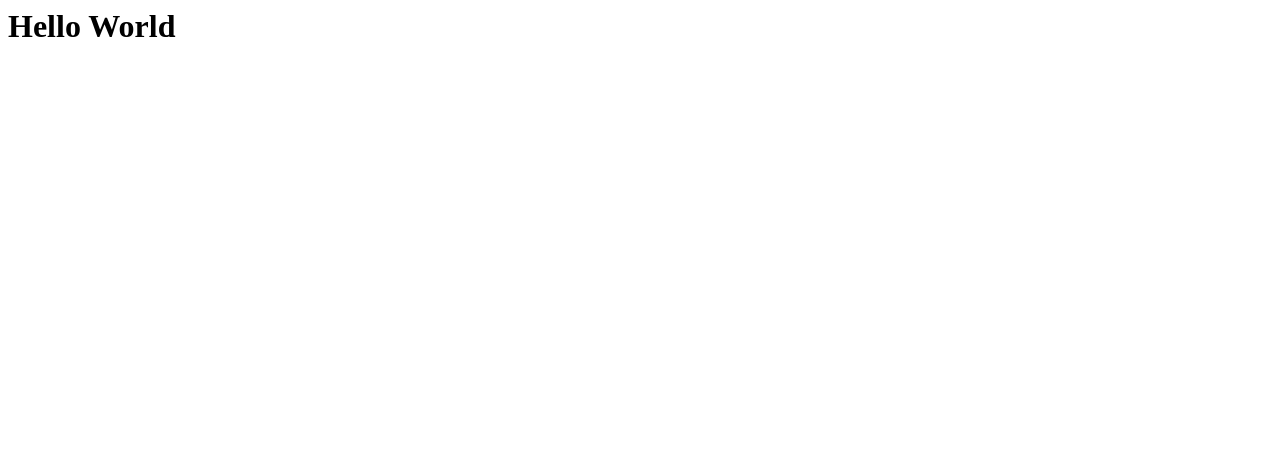
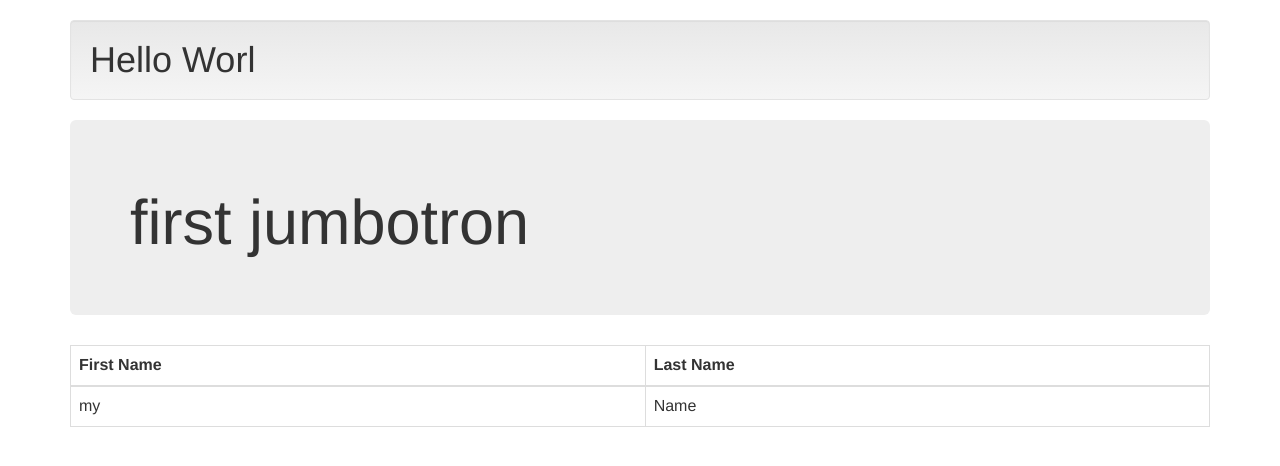
Before and after one commit to adrianplusplus/playground, a website: page index.html in a window 1280 px wide. Drawn offline with nearby package versions, Linux system fonts and the light colour scheme; some packages are replaced by stand-ins of ours; a script that the page names is missing.

Commit message:
bootstraps angularjs and bootstrap  into index.html
 -add app.js file to contain the main angularjs code (modules,
 controllers..)
 -add favicon icon
 -include bootstrap css files and angular files into index.html
 -added basic content into index.html

```diff
--- /dev/null
+++ b/app.js
@@ -0,0 +1,14 @@
+/*global angular*/
+
+(function () {
+    'use strict';
+
+    var app = angular.module('practiceApp', ['ui.bootstrap']);
+
+    app.controller('HomeCtrl', ['$scope', function ($scope) {
+        console.log('loaded Ctrl');
+        $scope.greet = "Hello World";
+        $scope.students  = [{fn:'adrian', ln:'galicia'}, {fn:'rosario',ln:'marcial'}, {fn:'jim', ln:'carrey'}]
+    }]);
+
+}());
--- a/bower.json
+++ b/bower.json
@@ -15,9 +15,10 @@
         "tests"
     ],
     "dependencies": {
-    "angular": "angularjs#~1.5.5",
+        "angular": "~1.5.6-build.4819+sha.4ae4cc9",
         "angular-ui-router": "^0.3.0",
         "satellizer": "^0.14.0",
-    "angular-bootstrap": "^1.3.3"
+        "angular-bootstrap": "^1.3.3",
+        "bootstrap": "~3.3.6"
     }
 }
--- a/index.html
+++ b/index.html
@@ -1,9 +1,42 @@
 <html>
 
 <head>
+    <meta charset="utf-8">
+    <meta name="viewport" content="width=device-width, initial-scale=1">
+    <link rel="stylesheet" href="bower_components/bootstrap/dist/css/bootstrap-theme.min.css">
+    <link rel="stylesheet" href="bower_components/bootstrap/dist/css/bootstrap.min.css">
+    <link rel="stylesheet" href="bower_components/bootstrap/dist/fonts/glyphicons-halflings-regular.woff">
+    <link rel="stylesheet" href="bower_components/bootstrap/dist/js/bootstrap.min.js">
 </head>
+
 <body>
-<h1> Hello World </h1>
+    <div class="container">
+        <h1 class="well"> Hello Worl  </h1>
+        <div class="jumbotron">
+            <h1> first jumbotron </h1>
+        </div>
+        <table class="table table-bordered">
+            <thead>
+                <tr>
+                    <th>First Name</th>
+                    <th>Last Name</th>
+                </tr>
+            </thead>
+            <tbody>
+                <tr>
+                    <td>my</td>
+                    <td>Name</td>
+                </tr>
+            </tbody>
+        </table>
+
+    </div>
+
+
+    <script type="text/javascript" src="bower_components/jquery/dist/jquery.min.js"></script>
+    <script type="text/javascript" src="bower_components/angular/angular.min.js"></script>
+    <script type="text/javascript" src="bower_components/angular-bootstrap/ui-bootstrap.min.js"></script>
+    <script type="text/javascript" src="app.js"></script>
 </body>
 
 </html>
```
Also changed, not shown: favicon.ico (added). Lines whose indentation alone changed are shown as unchanged.
